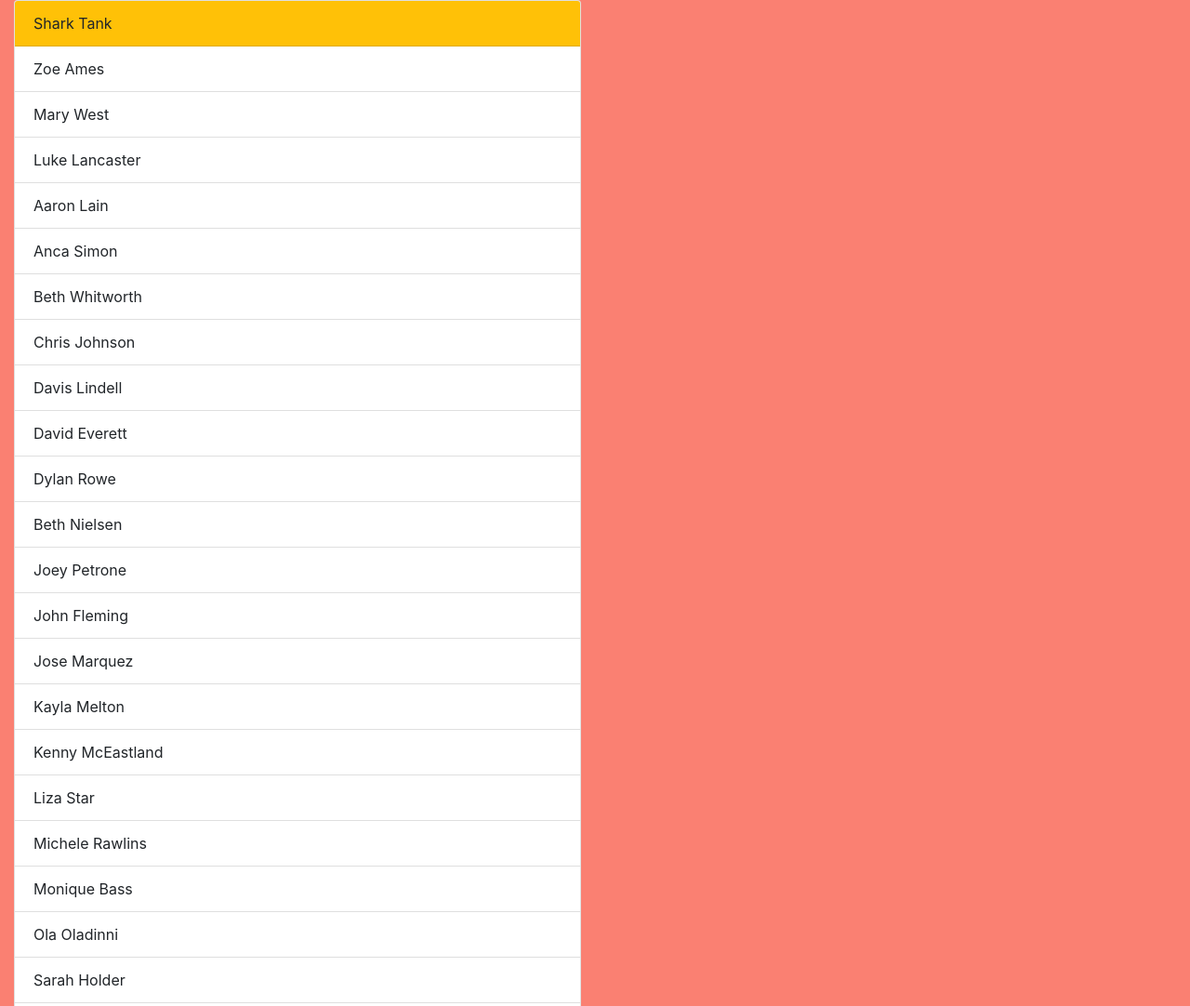
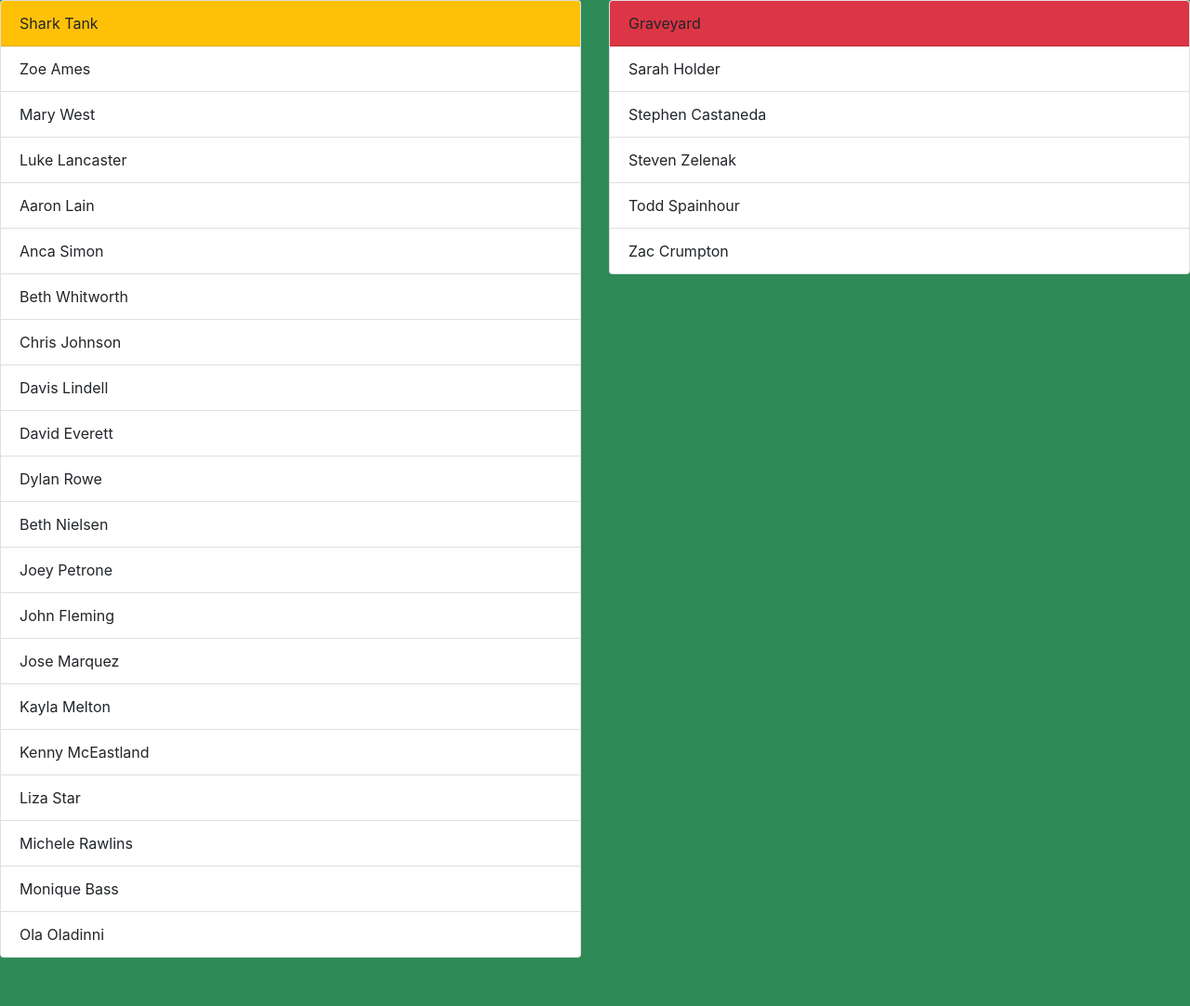
Before and after one commit to christopherjohnson1/shark-tank, a plain HTML site: page index.html in a window 1280 px wide. Shown: the top 1082 px of the page at 93% size. After the commit the page ends 1030 px from the top, so only its background shows below. Drawn offline with nearby package versions, Linux system fonts and the light colour scheme.

Commit message:
graveyard displays

```diff
--- a/index.html
+++ b/index.html
@@ -8,8 +8,14 @@
     <title>Shark Tank</title>
 </head>
 <body>
-    <div class="col-6">
-        <div id="tank"></div>
+        <div class="row">
+        <div class="col-6">
+            <div id="tank"></div>
+        </div>
+
+        <div class="col-6">
+            <div id="graveyard"></div>
+        </div>
     </div>
     <script type="module" src="./javascripts/main.js"></script>
     <script src="https://code.jquery.com/jquery-3.4.1.slim.min.js" integrity="sha384-J6qa4849blE2+poT4WnyKhv5vZF5SrPo0iEjwBvKU7imGFAV0wwj1yYfoRSJoZ+n" crossorigin="anonymous"></script>
--- /dev/null
+++ b/javascripts/components/graveyard.js
@@ -0,0 +1,21 @@
+import util from '../helpers/util.js'
+import personData from '../helpers/data/personData.js'
+
+const buildGraveYard = () => {
+        const persons = personData.getDeadPersons();
+        let domString = '';
+        domString += '<div class="card">'
+        domString += '<div class="card-header bg-danger">Graveyard</div>'
+        domString += '<ul class="list-group list-group-flush">'
+
+        persons.forEach((person) => {
+        domString += `<li class="list-group-item">${person.name}</li>`;
+        });
+
+        domString += '</ul>'
+        domString += '</div>'
+
+        util.printToDom('graveyard', domString);
+    };
+
+export default { buildGraveYard };
--- a/javascripts/helpers/data/personData.js
+++ b/javascripts/helpers/data/personData.js
@@ -19,10 +19,10 @@
     { id: 'person18', name: 'Michele Rawlins', isDead: false },
     { id: 'person19', name: 'Monique Bass', isDead: false },
     { id: 'person20', name: 'Ola Oladinni', isDead: false },
-    { id: 'person21', name: 'Sarah Holder', isDead: false },
-    { id: 'person22', name: 'Stephen Castaneda', isDead: false },
-    { id: 'person23', name: 'Steven Zelenak', isDead: false },
-    { id: 'person24', name: 'Todd Spainhour', isDead: false },
+    { id: 'person21', name: 'Sarah Holder', isDead: true },
+    { id: 'person22', name: 'Stephen Castaneda', isDead: true },
+    { id: 'person23', name: 'Steven Zelenak', isDead: true },
+    { id: 'person24', name: 'Todd Spainhour', isDead: true },
     { id: 'person25', name: 'Zac Crumpton', isDead: true }
   ];
 
@@ -30,4 +30,8 @@
     return persons.filter((x) => x.isDead === false);
   };
 
-  export default { getAlivePersons };
+  const getDeadPersons = () => {
+    return persons.filter((x) => x.isDead === true);
+  };
+
+  export default { getAlivePersons, getDeadPersons };
--- a/javascripts/main.js
+++ b/javascripts/main.js
@@ -1,7 +1,9 @@
 import tank from '../javascripts/components/tank.js'
+import graveYard from './components/graveyard.js'
 
 const init = () => {
     tank.tankBuilder();
+    graveYard.buildGraveYard();
 };
 
 init();
--- a/styles/main.css
+++ b/styles/main.css
@@ -1,3 +1,3 @@
 body {
-    background-color: salmon;
+    background-color: seagreen;
 }
```
